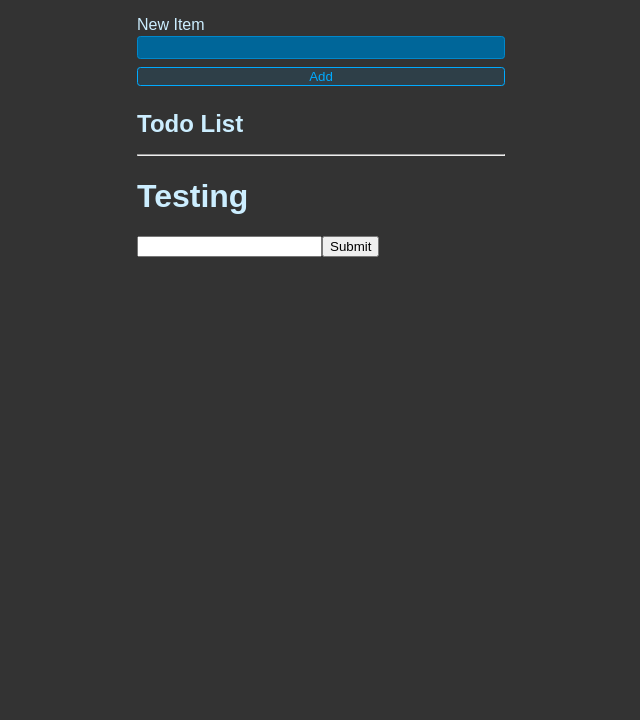
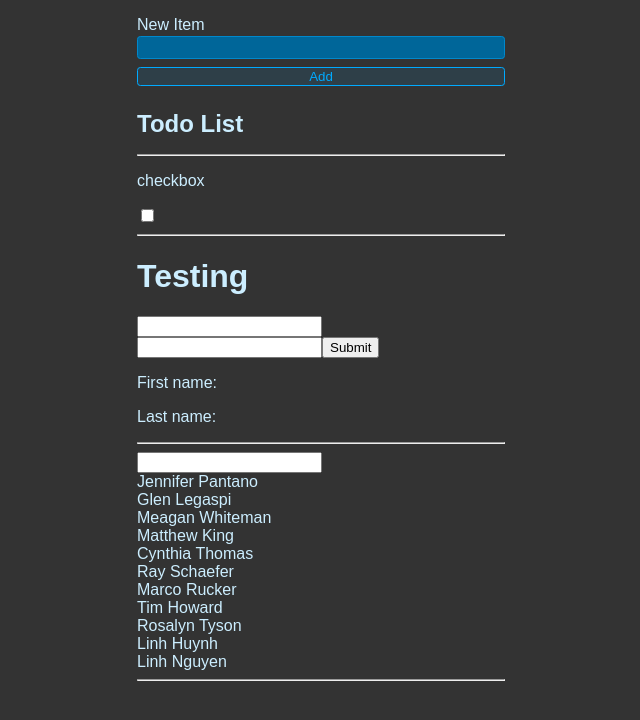
Before and after one commit to linh2020/react-todo-list, a React (Vite) app: page / in a window 1280 px wide. Shown: the top 720 px of the page, without its empty margins (319-959 px from the left). Built offline with nearby package versions, Linux system fonts and the light colour scheme.

Commit message:
Testing v1.0.0

```diff
--- a/src/Testing.jsx
+++ b/src/Testing.jsx
@@ -1,24 +1,102 @@
 import { useState } from "react";
+import { useId } from "react";
 
 export default function Testing() {
-  const [name, setName] = useState("");
+  const uID1 = useId();
+  const uID2 = useId();
+  const uID3 = useId();
 
-  const handleNameChange = (e) => setName(e.target.value);
+  const [emp, setEmp] = useState("");
+
+  const people = [
+    { id: 1, firstName: "", lastName: "" },
+    { id: 2, firstName: "", lastName: "" },
+  ];
+
+  const personInfo = { id: 1, firstName: "", lastName: "" };
+  const [person, setPerson] = useState(personInfo);
+  //   console.log(person);
+
+  //   const handleInfo = (nameValue) => {
+  //     return (event) => {
+  //       setInfo({ ...info, [nameValue]: event.target.value });
+  //     };
+  //   };
 
   const handleSubmit = (e) => {
     e.preventDefault();
     console.log(e);
   };
 
-  console.log(name);
+  const employees = [
+    "Jennifer Pantano",
+    "Glen Legaspi",
+    "Meagan Whiteman",
+    "Matthew King",
+    "Cynthia Thomas",
+    "Ray Schaefer",
+    "Marco Rucker",
+    "Tim Howard",
+    "Rosalyn Tyson",
+    "Linh Huynh",
+    "Linh Nguyen",
+  ];
+
+  //   const handleFilterEmp = (e) => setEmp(e.target.value);
+  //   const filteredEmp = employees.filter((e) => e.toLowerCase().includes(emp));
+
+  const handleFilterEmp = (e) => setEmp(e.target.value);
+  const filteredEmp = employees.filter((e) =>
+    e.toLowerCase().includes(emp.toLowerCase())
+  );
+
+  //   console.log(filteredEmp);
+  //   console.log(emp);
+  //   console.log(uID1, uID2, uID3);
   return (
     <>
       <hr />
+      <p>checkbox</p>
+      <label>
+        <input type="checkbox" name="city" />
+      </label>
+      <hr />
       <h1>Testing</h1>
       <form onSubmit={handleSubmit}>
-        <input type="text" value={name} onChange={handleNameChange} />
+        {/* <input type="text" onChange={handleInfo("firstName")} />
+        <input type="text" onChange={handleInfo("lastName")} /> */}
+        <input
+          type="text"
+          value={person.firstName}
+          onChange={(e) =>
+            setPerson((prev) => ({
+              ...prev,
+              firstName: e.target.value,
+            }))
+          }
+        />
+
+        <input
+          type="text"
+          value={person.lastName}
+          onChange={(e) => setPerson({ ...person, lastName: e.target.value })}
+        />
         <button>Submit</button>
       </form>
+      <p>
+        First name: {person.firstName}
+        {/* {info.firstName !== "" && <p>Your name is {info.firstName}.</p>} */}
+      </p>
+      <p>Last name: {person.lastName}</p>
+      <hr />
+      {/* ------------------------------------------------------------ */}
+      <input type="text" value={emp} onChange={handleFilterEmp} />
+      <div>
+        {filteredEmp.map((e, index) => (
+          <div key={index}>{e}</div>
+        ))}
+      </div>
+      <hr />
     </>
   );
 }
```
